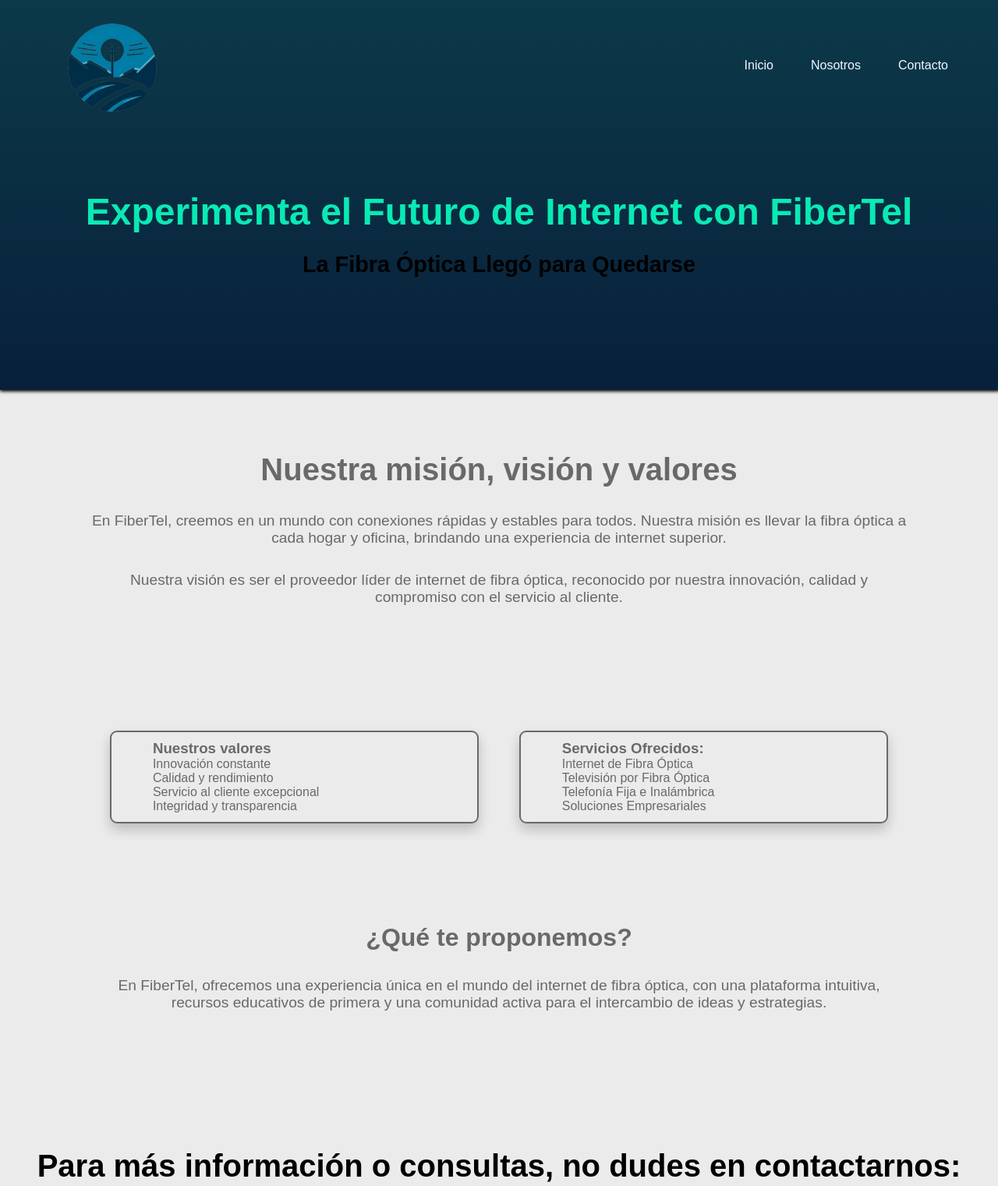
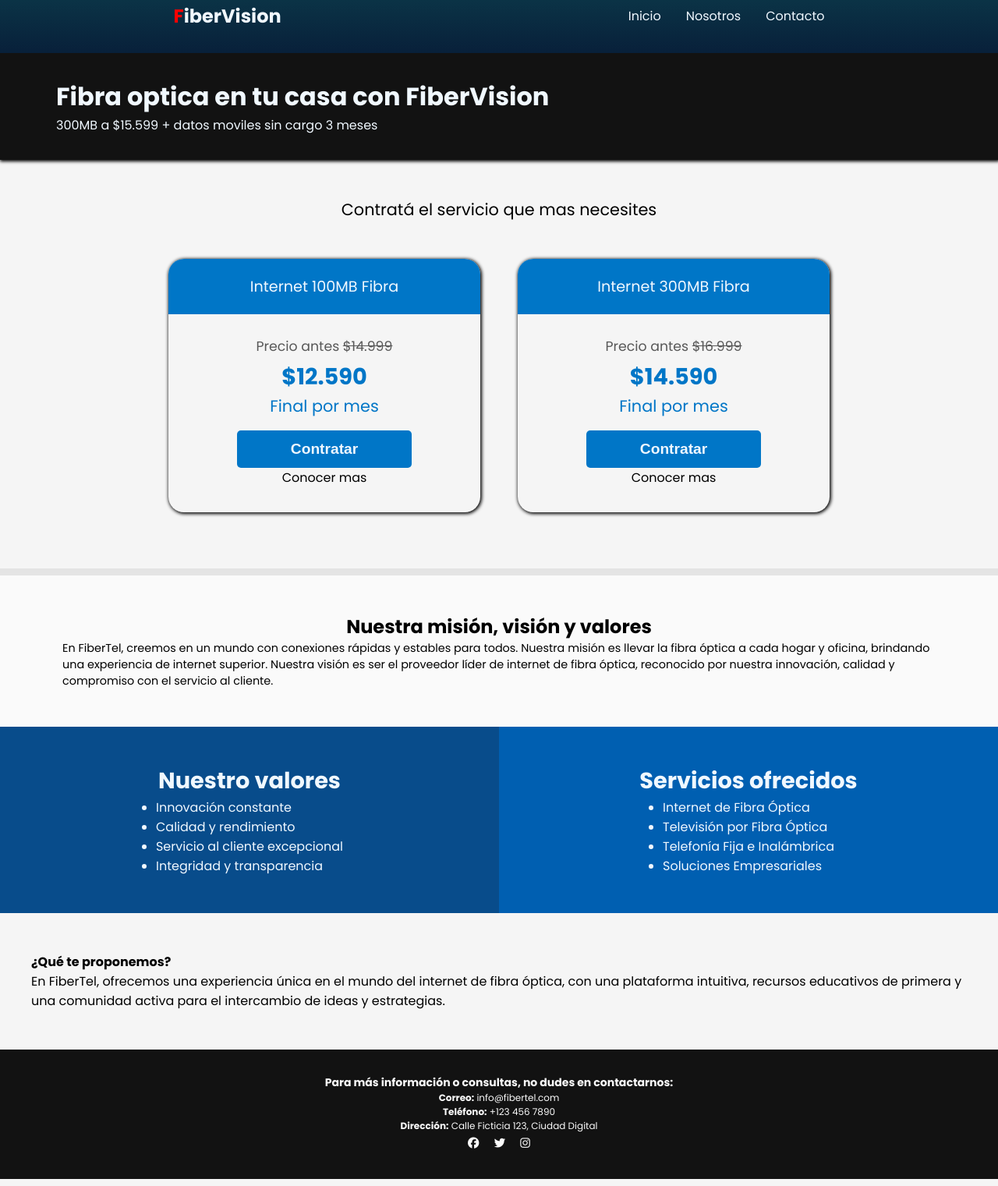
Before and after one commit to emedinafranco/UVA-1, a plain HTML site: page index.html in a window 1280 px wide. Shown: the part 28-1549 px from the top of the page at 78% size. Drawn offline with Linux system fonts and the light colour scheme.

Commit message:
UVA 2 REEDICION

```diff
--- a/index.html
+++ b/index.html
@@ -8,12 +8,15 @@
         integrity="sha512-DTOQO9RWCH3ppGqcWaEA1BIZOC6xxalwEsw9c2QQeAIftl+Vegovlnee1c9QX4TctnWMn13TZye+giMm8e2LwA=="
         crossorigin="anonymous" referrerpolicy="no-referrer" />
     <link rel="stylesheet" href="styles.css">
-    <title>FiberTel - Internet de Fibra Óptica</title>
+    <title>FiberVision - Internet de Fibra Óptica</title>
 </head>
 
 <body>
     <header>
-        <nav id="inicio"> <img src="./img/logo.png" style="height: 10rem;" alt="FiberTel Logo">
+        <nav id="inicio">
+
+            <h1 id="logo">FiberVision</h1>
+
             <ul> <a href="#inicio">
                     <li>Inicio</li>
                 </a> <a href="#nosotros">
@@ -22,23 +25,74 @@
                     <li>Contacto</li>
                 </a> </ul>
         </nav>
-        <div class="inicio flex">
-            <h1>Experimenta el Futuro de Internet con FiberTel</h1>
-            <h2>La Fibra Óptica Llegó para Quedarse</h2>
+
+        <div class="oferta">
+            <h1>Fibra optica en tu casa con FiberVision</h1>
+            <p>300MB a $15.599 + datos moviles sin cargo 3 meses</p>
         </div>
     </header>
+
     <main>
-        <div class="mision flex" id="nosotros">
+
+        <h3 class="subtitulo">Contratá el servicio que mas necesites</h3>
+        <div class="servicios">
+            <div class="card">
+                <div class="card-title">
+                    <p>Internet 100MB Fibra</p>
+                </div>
+
+                <div class="card-precios">
+                    <small>Precio antes <s>$14.999</s></small>
+                    <strong>
+                        <p>$12.590</p>
+                    </strong>
+                    <p>Final por mes</p>
+                    <button>Contratar</button>
+                </div>
+
+                <div>
+                    <p>Conocer mas</p>
+                </div>
+            </div>
+
+            <div class="card">
+                <div class="card-title">
+                    <p>Internet 300MB Fibra</p>
+                </div>
+
+                <div class="card-precios">
+                    <small>Precio antes <s>$16.999</s></small>
+                    <strong>
+                        <p>$14.590</p>
+                    </strong>
+                    <p>Final por mes</p>
+                    <button>Contratar</button>
+                </div>
+
+                <div>
+                    <p>Conocer mas</p>
+                </div>
+            </div>
+
+
+        </div>
+
+
+        <div class="mision flex-center">
             <h2>Nuestra misión, visión y valores</h2>
-            <p>En FiberTel, creemos en un mundo con conexiones rápidas y estables para todos. Nuestra misión es llevar
-                la
-                fibra óptica a cada hogar y oficina, brindando una experiencia de internet superior.</p>
-            <p>Nuestra visión es ser el proveedor líder de internet de fibra óptica, reconocido por nuestra innovación,
+            <p>En FiberTel, creemos en un mundo con conexiones rápidas y estables para todos. Nuestra misión es
+                llevar la fibra óptica a cada hogar y oficina, brindando una experiencia de internet superior.
+
+                Nuestra visión es ser el proveedor líder de internet de fibra óptica, reconocido por nuestra innovación,
                 calidad y compromiso con el servicio al cliente.</p>
         </div>
-        <section class="cuadros">
-            <div class="valores box">
-                <h3>Nuestros valores</h4>
+
+
+        <section class="nosotros" id="nosotros">
+            <div class="valores-container flex-center">
+
+                <p>Nuestro valores</p>
+
                 <ul>
                     <li>Innovación constante</li>
                     <li>Calidad y rendimiento</li>
@@ -46,8 +100,12 @@
                     <li>Integridad y transparencia</li>
                 </ul>
             </div>
-            <div class="servicios box">
-                <h3>Servicios Ofrecidos:</h4>
+
+
+            <div class="servicios-container flex-center">
+
+                <p>Servicios ofrecidos</p>
+
                 <ul>
                     <li>Internet de Fibra Óptica</li>
                     <li>Televisión por Fibra Óptica</li>
@@ -55,16 +113,22 @@
                     <li>Soluciones Empresariales</li>
                 </ul>
             </div>
+
         </section>
-        <div class="propuesta flex">
-            <h4>¿Qué te proponemos?</h4>
+
+        <section class="propuesta ">
+            <strong>
+                <p>¿Qué te proponemos?</p>
+            </strong>
             <p>En FiberTel, ofrecemos una experiencia única en el mundo del internet de fibra óptica, con una plataforma
                 intuitiva, recursos educativos de primera y una comunidad activa para el intercambio de ideas y
                 estrategias.</p>
-        </div>
+        </section>
+
     </main>
-    <footer>
-        <div class="contacto" id="contacto">
+
+    <footer class="flex-center">
+        <div class="contacto " id="contacto">
             <h3>Para más información o consultas, no dudes en contactarnos:</h3>
             <p><strong>Correo:</strong> info@fibertel.com</p>
             <p><strong>Teléfono:</strong> +123 456 7890</p>
--- a/styles.css
+++ b/styles.css
@@ -1,222 +1,220 @@
+@import url("https://fonts.googleapis.com/css2?family=Lato:ital,wght@0,100;0,300;0,400;0,700;0,900;1,100;1,300;1,400;1,700;1,900&family=Montserrat:ital,wght@0,100..900;1,100..900&family=Poppins:ital,wght@0,100;0,200;0,300;0,400;0,500;0,600;0,700;0,800;0,900;1,100;1,200;1,300;1,400;1,500;1,600;1,700;1,800;1,900&family=Roboto:ital,wght@0,100;0,300;0,400;0,500;0,700;0,900;1,100;1,300;1,400;1,500;1,700;1,900&display=swap");
+
 * {
   padding: 0;
   margin: 0;
   box-sizing: border-box;
 }
 
-/* Estilos para dispositivos móviles */
-@media (max-width: 767px) {
-  header {
-    padding: 1rem 2%;
-  }
+:root {
+  --main-gradient: linear-gradient(to bottom, #0c3b4b, #08203a);
 
-  .inicio {
-    padding: 3rem 0;
-    text-align: center;
-  }
-
-  .inicio h1 {
-    font-size: 2rem;
-    margin-bottom: 1rem;
-  }
-
-  .inicio h2 {
-    font-size: 1.5rem;
-    margin-bottom: 1.5rem;
-  }
-
-  .mision {
-    padding: 2rem 0;
-    text-align: center;
-  }
-
-  .mision h2 {
-    font-size: 1.8rem;
-    margin-bottom: 1.5rem;
-  }
-
-  .mision p {
-    font-size: 1.2rem;
-    margin-bottom: 1.5rem;
-  }
-
-  .cuadros {
-    flex-direction: column;
-    align-items: center;
-    justify-content: center;
-    padding: 0rem 2rem;
-    margin: 0 auto;
-  }
-
-  .box {
-    width: 90%;
-    margin-bottom: 1rem;
-  }
-
-  .propuesta {
-    padding: 2rem 0;
-    text-align: center;
-  }
-
-  .propuesta h4 {
-    font-size: 1.8rem;
-    margin-bottom: 1.5rem;
-  }
-
-  .propuesta p {
-    font-size: 1.2rem;
-    margin-bottom: 1.5rem;
-  }
-
-  .contacto {
-    padding: 2rem 0;
-    text-align: center;
-  }
-
-  .contacto h3 {
-    font-size: 1.8rem;
-    margin-bottom: 1.5rem;
-  }
-
-  .contacto p {
-    font-size: 1.2rem;
-    margin-bottom: 1.5rem;
-  }
+  --font-family: "Poppins", sans-serif;
 }
 
-/* Estilos para dispositivos con una anchura mínima de 768px (ordenadores y tabletas) */
-@media (min-width: 768px) {
-  header {
-    padding: 2rem 5%;
-  }
-
-  .inicio {
-    padding: 5rem 0;
-    text-align: center;
-  }
-
-  .inicio h1 {
-    font-size: 3rem;
-    margin-bottom: 1.5rem;
-  }
-
-  .inicio h2 {
-    font-size: 1.8rem;
-    margin-bottom: 2rem;
-  }
-
-  .mision {
-    padding: 4rem 0;
-    text-align: center;
-  }
-
-  .mision h2 {
-    font-size: 2.5rem;
-    margin-bottom: 2rem;
-  }
-
-  .mision p {
-    font-size: 1.2rem;
-    margin-bottom: 2rem;
-  }
-
-  .cuadros {
-    padding: 4rem 0;
-    display: flex;
-    justify-content: space-around;
-    align-items: center;
-    margin: 0% auto;
-  }
-
-  .box {
-    width: 45%;
-    margin-bottom: 0;
-  }
-
-  .propuesta {
-    padding: 4rem 0;
-    text-align: center;
-  }
-
-  .propuesta h4 {
-    font-size: 2rem;
-    margin-bottom: 2rem;
-  }
-
-  .propuesta p {
-    font-size: 1.2rem;
-    margin-bottom: 2rem;
-  }
-
-  .contacto {
-    padding: 4rem 0;
-    text-align: center;
-  }
-
-  .contacto h3 {
-    font-size: 2.5rem;
-    margin-bottom: 2rem;
-  }
-
-  .contacto p {
-    font-size: 1.2rem;
-    margin-bottom: 2rem;
-  }
+body {
+  font-family: var(--font-family);
+  background-color: #f5f5f5;
 }
-
-/* Estilos generales */
-body {
-  font-family: "Poppins", sans-serif;
-  background-color: #ebebeb;
-}
-
 header {
-  background-image: linear-gradient(to bottom, #0c3b4b, #08203a);
   box-shadow: 1px 1px 4px 1px black;
+  margin-bottom: 3rem;
 }
 
 nav {
+  height: 6em;
+  background-image: var(--main-gradient);
   display: flex;
-  justify-content: space-between;
+  justify-content: space-around;
   align-items: center;
-  font-weight: 400;
-  font-style: normal;
 }
 
-nav ul {
-  display: flex;
+#logo {
   color: aliceblue;
-  gap: 3rem;
 }
 
-nav ul a {
+#logo::first-letter {
+  color: red;
+}
+
+ul {
+  display: flex;
+  gap: 2em;
+  list-style: none;
+}
+
+ul a {
   color: aliceblue;
   text-decoration: none;
 }
 
-li {
-  list-style: none;
+.oferta {
+  background-color: #121212;
+  color: aliceblue;
+  padding: 2em 1.5rem;
 }
 
-main {
-  color: dimgrey;
-  margin: 1rem 9%;
+.subtitulo {
+  margin-top: 1rem;
+  font-weight: 400;
+  text-align: center;
+  font-size: 1.3rem;
 }
 
-.flex {
+.servicios {
+  margin: 3rem 1rem;
+  column-gap: 3rem;
+  display: flex;
+  flex-direction: row;
+  flex-wrap: wrap;
+  align-items: center;
+  justify-content: center;
+  align-content: center;
+}
+
+.card {
+  border-radius: 20px;
+  overflow: hidden;
+  text-align: center;
+  box-shadow: 1px 1px 4px 1px black;
+  padding: 0 0 2rem 0;
+  margin-bottom: 1.5rem;
+  width: 25rem;
+}
+
+.card-title {
+  background-color: #0076c7;
+  color: aliceblue;
+  font-size: 1.2rem;
+  padding: 1.3rem;
+  margin-bottom: 1rem;
+}
+
+.card-precios {
+  font-size: 1.3rem;
+}
+
+.card-precios small {
+  color: #585858;
+}
+
+.card-precios strong {
+  color: #0076c7;
+  font-size: 1.8rem;
+}
+
+.card-precios p {
+  color: #0076c7;
+}
+
+.card-precios button {
+  margin-top: 1rem;
+  background-color: #0076c7;
+  width: 14rem;
+  padding: 0.7em 0;
+  border: none;
+  border-radius: 5px;
+  color: aliceblue;
+  font-size: 1.2rem;
+  font-weight: 700;
+}
+.card-precios button:hover {
+  cursor: pointer;
+  transition: 350ms;
+  box-shadow: 1px 1px 9px 1px black;
+}
+
+.flex-center {
   display: flex;
   justify-content: center;
   align-items: center;
   flex-direction: column;
 }
-
-h1 {
-  color: #09eab4;
+.mision {
+  padding: 0.8rem 3rem;
+  background-color: #fafafa;
+  border-top: solid 9px rgba(0, 0, 0, 0.089);
+  /* margin-top: .2rem; */
 }
 
-.box {
-  border: 2px #696969 solid;
-  border-radius: 9px;
-  padding: 1% 5%;
-  box-shadow: rgba(0, 0, 0, 0.2) 0px 8px 16px 0px;
+.mision p {
+  font-size: 0.9rem;
 }
+
+.nosotros {
+  display: grid;
+  grid-template-columns: 1fr 1fr;
+  color: aliceblue;
+  justify-content: center;
+}
+
+.nosotros p {
+  font-size: 1.2rem;
+  font-weight: 700;
+}
+
+.nosotros ul {
+  display: block;
+  list-style: disc;
+}
+
+.nosotros li {
+  font-size: 0.9rem;
+}
+
+.valores-container {
+  background-color: #084c8b;
+  padding: 1rem 2.4rem;
+}
+
+.servicios-container {
+  background-color: #005fb1;
+  padding: 1rem 2.4rem;
+}
+
+.propuesta {
+  background-color: #f5f5f5;
+  margin: 1.1rem 0;
+  padding: 0 1rem;
+}
+
+footer {
+  margin-top: 1.1rem;
+  padding: 2rem 1rem;
+  background-color: #121212;
+  color: #fafafa;
+  font-size: 0.75rem;
+  text-align: center;
+}
+i {
+  color: #fafafa;
+  font-size: 0.9rem;
+  padding: 0.4rem 0.5rem;
+}
+
+/* ADAPTACIONES A PANTALLAS */
+
+@media screen and (min-width: 880px) {
+  .oferta {
+    padding: 2em 4.5rem;
+  }
+
+  .mision {
+    padding: 3rem 5rem;
+  }
+
+  .propuesta {
+    padding: 2rem 2.5rem;
+  }
+  .nosotros p {
+    font-size: 1.8rem;
+  }
+  .nosotros li {
+    font-size: 1rem;
+  }
+
+  .valores-container,
+  .servicios-container {
+    padding: 3rem 2.4rem;
+  }
+}
```
Lines whose indentation alone changed are shown as unchanged.
